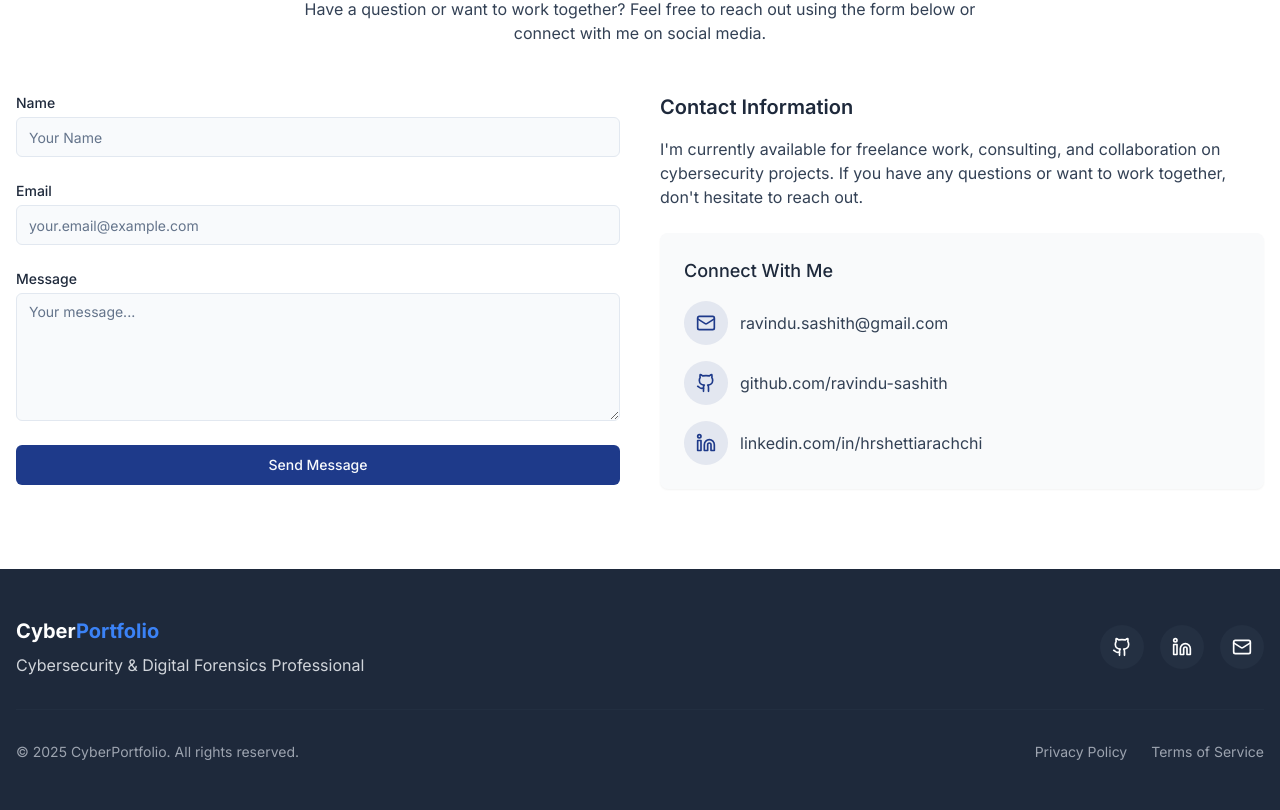
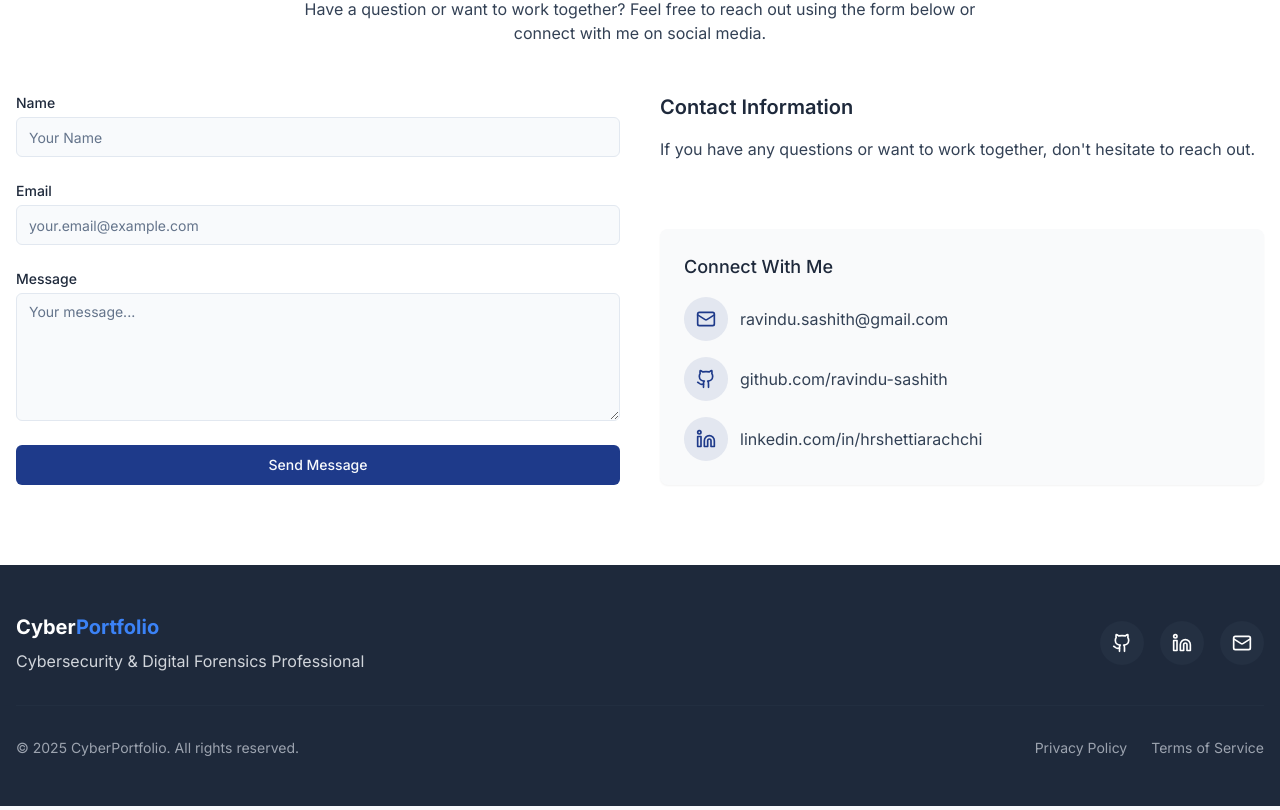
Before and after one commit to ravindu-sashith/my-webportfolio, a React (Vite) app: page / in a window 1280 px wide. Shown: the part 3635-4445 px from the top of the page. Built offline with nearby package versions, Linux system fonts and the light colour scheme.

Commit message:
Visual edit in Lovable
Edited UI in Lovable

```diff
--- a/src/components/Contact.tsx
+++ b/src/components/Contact.tsx
@@ -78,10 +78,7 @@ const Contact = () => {
             <div className="h-full flex flex-col justify-between">
               <div>
                 <h3 className="text-xl font-semibold mb-4 text-cyber-dark dark:text-white">Contact Information</h3>
-                <p className="text-cyber-gray dark:text-gray-300 mb-6">
-                  I'm currently available for freelance work, consulting, and collaboration on cybersecurity projects.
-                  If you have any questions or want to work together, don't hesitate to reach out.
-                </p>
+                <p className="text-cyber-gray dark:text-gray-300 mb-6"> If you have any questions or want to work together, don't hesitate to reach out.</p>
               </div>
 
               <div className="bg-gray-50 dark:bg-cyber-gray/20 rounded-lg p-6 shadow-sm">
```
